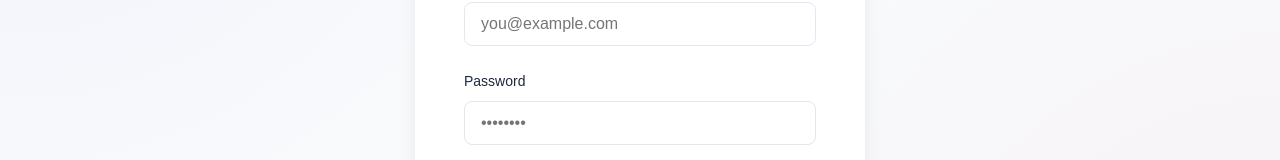
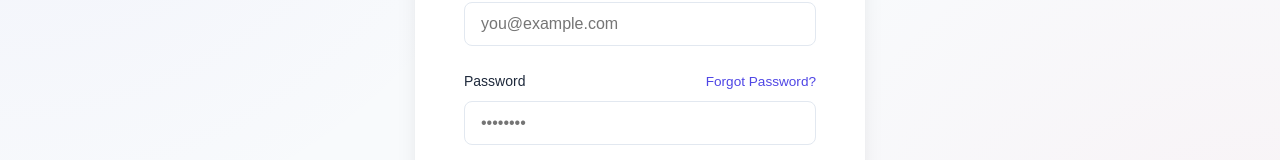
Before and after one commit to finufawas/tutrly, a React (Vite) app: page /login in a window 1280 px wide. Shown: the part 330-490 px from the top of the page. Built offline with nearby package versions, Linux system fonts and the light colour scheme; no server answers.

Commit message:
Added Forgot Password, 404 page, and updated Hero text

```diff
--- a/src/App.jsx
+++ b/src/App.jsx
@@ -11,6 +11,7 @@ import Search from './pages/Search';
 import BookDemo from './pages/BookDemo';
 import TutorProfile from './pages/TutorProfile';
 import AdminDashboard from './pages/AdminDashboard';
+import NotFound from './pages/NotFound';
 import { AuthProvider, useAuth } from './context/AuthContext';
 import './App.css';
 
@@ -68,6 +69,7 @@ function App() {
               </ProtectedRoute>
             }
           />
+          <Route path="*" element={<NotFound />} />
         </Routes>
         <Footer />
       </Router>
--- a/src/pages/Home.jsx
+++ b/src/pages/Home.jsx
@@ -21,8 +21,8 @@ function Home() {
       <header className="hero" id="home">
         <div className="hero-content">
           <span className="badge">Classes 1 to 10</span>
-          <h1>Unlock Your Child's Full <span className="highlight">Potential</span></h1>
-          <p>Connect with expert home tutors tailored to your child's learning style. Personalized education right at your doorstep.</p>
+          <h1>{isTutor ? 'Grow Your Teaching ' : 'Unlock Your Child\'s Full '}<span className="highlight">{isTutor ? 'Career' : 'Potential'}</span></h1>
+          <p>{isTutor ? 'Connect with students in your area and manage your classes all in one place.' : 'Connect with expert home tutors tailored to your child\'s learning style. Personalized education right at your doorstep.'}</p>
 
           {isTutor ? (
             <div style={{ marginTop: '2rem' }}>
--- a/src/pages/Login.jsx
+++ b/src/pages/Login.jsx
@@ -1,7 +1,7 @@
 import React, { useState } from 'react';
 import { auth, db } from '../firebase';
 import { doc, setDoc } from 'firebase/firestore';
-import { createUserWithEmailAndPassword, signInWithEmailAndPassword } from 'firebase/auth';
+import { createUserWithEmailAndPassword, signInWithEmailAndPassword, sendPasswordResetEmail } from 'firebase/auth';
 import { useNavigate, useLocation } from 'react-router-dom';
 import './Login.css';
 
@@ -14,12 +14,30 @@ function Login() {
   const [confirmPassword, setConfirmPassword] = useState('');
   const [name, setName] = useState('');
   const [error, setError] = useState('');
+  const [message, setMessage] = useState('');
   const [loading, setLoading] = useState(false);
   const navigate = useNavigate();
+
+  const handleResetPassword = async () => {
+    if (!email) {
+      setError('Please enter your email address first.');
+      return;
+    }
+    try {
+      setLoading(true);
+      await sendPasswordResetEmail(auth, email);
+      setMessage('Password reset email sent! Check your inbox.');
+      setError('');
+    } catch (err) {
+      setError(err.message.replace('Firebase: ', ''));
+    }
+    setLoading(false);
+  };
 
   const handleSubmit = async (e) => {
     e.preventDefault();
     setError('');
+    setMessage('');
     setLoading(true);
 
     try {
@@ -66,6 +84,7 @@ function Login() {
         </div>
 
         {error && <div className="error-message" style={{ color: 'red', marginBottom: '1rem', textAlign: 'center' }}>{error}</div>}
+        {message && <div className="success-message" style={{ color: '#10b981', marginBottom: '1rem', textAlign: 'center' }}>{message}</div>}
 
         <form className="login-form" onSubmit={handleSubmit}>
           {!isLogin && (
@@ -81,7 +100,18 @@ function Login() {
           </div>
 
           <div className="form-group">
-            <label>Password</label>
+            <div style={{ display: 'flex', justifyContent: 'space-between', alignItems: 'center' }}>
+              <label>Password</label>
+              {isLogin && (
+                <button
+                  type="button"
+                  onClick={handleResetPassword}
+                  style={{ background: 'none', border: 'none', color: '#4F46E5', fontSize: '0.85rem', cursor: 'pointer', padding: 0 }}
+                >
+                  Forgot Password?
+                </button>
+              )}
+            </div>
             <input type="password" placeholder="••••••••" value={password} onChange={(e) => setPassword(e.target.value)} required minLength={isLogin ? "6" : "8"} />
           </div>
 
@@ -126,7 +156,7 @@ function Login() {
         <div className="login-footer">
           <p>
             {isLogin ? "Don't have an account? " : "Already have an account? "}
-            <span className="toggle-link" onClick={() => { setIsLogin(!isLogin); setError(''); }}>
+            <span className="toggle-link" onClick={() => { setIsLogin(!isLogin); setError(''); setMessage(''); }}>
               {isLogin ? 'Sign up' : 'Log in'}
             </span>
           </p>
--- /dev/null
+++ b/src/pages/NotFound.jsx
@@ -0,0 +1,19 @@
+import React from 'react';
+import { Link } from 'react-router-dom';
+
+function NotFound() {
+  return (
+    <div style={{ padding: '8rem 5% 4rem', minHeight: 'calc(100vh - 100px)', background: '#f8fafc', display: 'flex', flexDirection: 'column', alignItems: 'center', justifyContent: 'center', textAlign: 'center' }}>
+      <h1 style={{ fontSize: '6rem', color: '#4F46E5', marginBottom: '1rem' }}>404</h1>
+      <h2 style={{ fontSize: '2rem', color: '#1E293B', marginBottom: '1rem' }}>Page Not Found</h2>
+      <p style={{ color: '#64748B', marginBottom: '2rem', maxWidth: '400px' }}>
+        Oops! The page you are looking for doesn't exist. It might have been moved or deleted.
+      </p>
+      <Link to="/" className="btn-primary" style={{ padding: '0.75rem 2rem', fontSize: '1.1rem' }}>
+        Go Back Home
+      </Link>
+    </div>
+  );
+}
+
+export default NotFound;
```
